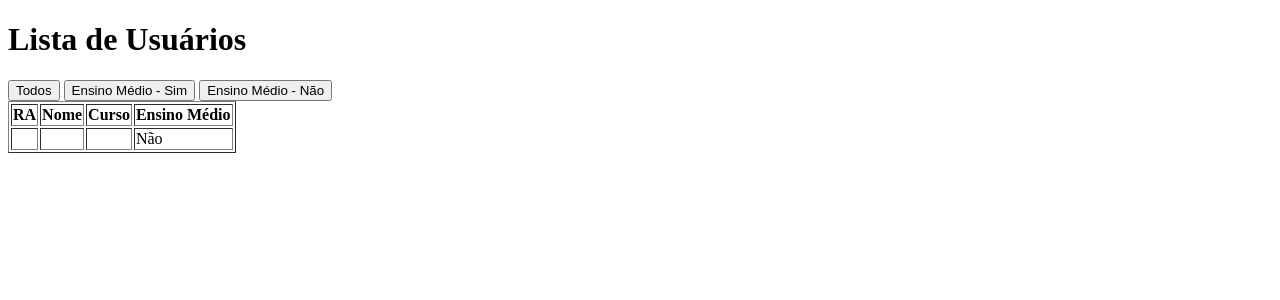
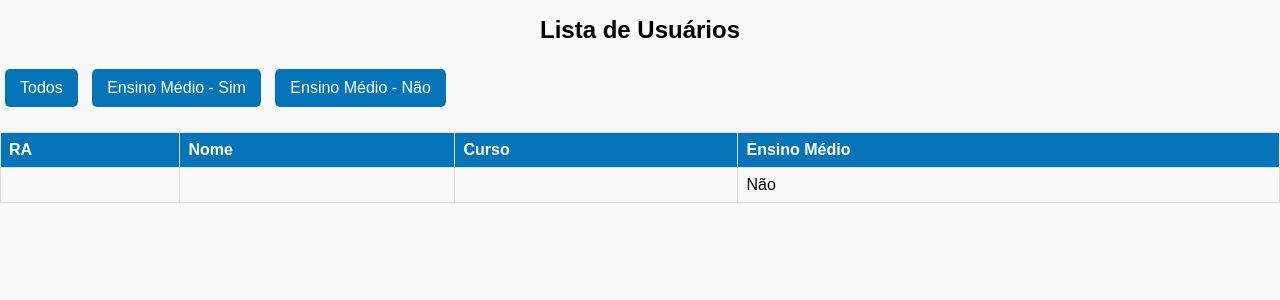
Before and after one commit to FelipeAraujoOliveira/API_DJANGO, a Django app: template api_django/templates/user_list.html in a window 1280 px wide. Shown: the top 300 px of the page. Run offline with Django 5.2, Linux system fonts and the light colour scheme; the template is opened without the code that fills it: values that come from a table or form of the project are taken from there, others are empty; data comes from the database, SQL or seed files in the repository.

Commit message:
visual legal

```diff
--- /dev/null
+++ b/api_django/static/user_list.css
@@ -0,0 +1,60 @@
+/* Definindo a cor de fundo da página */
+body {
+    font-family: 'Poppins', sans-serif;
+    background-color: #f9f9f9;  /* Ajuste do fundo da página */
+    margin: 0;
+    padding: 0;
+}
+
+/* Título principal */
+h1 {
+    color: #000000;  /* Cor preta para o título */
+    font-size: 24px;
+    font-weight: bold;
+    text-align: center;
+    margin-bottom: 20px;
+}
+
+/* Estilo da tabela */
+table {
+    width: 100%;
+    border-collapse: collapse;
+    margin: 20px 0;
+}
+
+/* Tabela: cor preta para o conteúdo da tabela */
+th, td {
+    border: 1px solid #ddd;
+    padding: 8px;
+    text-align: left;
+    font-size: 16px;
+    color: #000000;  /* Cor preta para o texto dentro da tabela */
+}
+
+/* Estilo das células de cabeçalho */
+th {
+    background-color: #0674B8;
+    color: #ffffff;  /* Cor branca para o texto do cabeçalho */
+}
+
+/* Estilo dos botões de filtro */
+button {
+    padding: 10px 15px;
+    background-color: #0674B8;
+    color: white;
+    border: none;
+    border-radius: 5px;
+    cursor: pointer;
+    font-size: 16px;
+    margin: 5px;
+}
+
+button:hover {
+    background-color: #055b88;  /* Alteração da cor de fundo ao passar o mouse */
+}
+
+/* Estilo para quando não houver usuários */
+td[colspan="4"] {
+    text-align: center;
+    color: #888;  /* Cor mais clara quando não houver dados */
+}
--- a/api_django/templates/user_list.html
+++ b/api_django/templates/user_list.html
@@ -2,7 +2,15 @@
 <html lang="pt-br">
 <head>
     <meta charset="UTF-8">
+    <meta name="viewport" content="width=device-width, initial-scale=1.0">
     <title>Lista de Usuários</title>
+
+    <!-- Carregar arquivos estáticos do Django -->
+    {% load static %}
+
+    <!-- Referenciar o arquivo CSS -->
+    <link rel="stylesheet" href="{% static '/user_list.css' %}">  <!-- Caminho do CSS no diretório static -->
+
     <script>
         function filterUsers(ensinoMedio) {
             const url = new URL(window.location.href);
@@ -16,15 +24,18 @@
     </script>
 </head>
 <body>
+    <div class="container">
         <h1>Lista de Usuários</h1>
 
-    <!-- Botões para filtrar os alunos por ensino_medio -->
+        <!-- Contêiner dos botões para filtrar os alunos -->
+        <div class="buttons-container">
             <button onclick="filterUsers(null)">Todos</button>
             <button onclick="filterUsers('true')">Ensino Médio - Sim</button>
             <button onclick="filterUsers('false')">Ensino Médio - Não</button>
+        </div>
 
         <!-- Tabela de usuários -->
-    <table border="1">
+        <table>
             <thead>
                 <tr>
                     <th>RA</th>
@@ -48,5 +59,6 @@
                 {% endfor %}
             </tbody>
         </table>
+    </div>
 </body>
 </html>
--- a/api_root/settings.py
+++ b/api_root/settings.py
@@ -129,6 +129,10 @@ USE_TZ = True
 
 STATIC_URL = 'static/'
 
+STATICFILES_DIRS = [
+    BASE_DIR / "static",
+]
+
 # Default primary key field type
 # https://docs.djangoproject.com/en/5.0/ref/settings/#default-auto-field
 
```
Also changed, not shown: docker-compose.yml (+4 -4 lines). Lines whose indentation alone changed are shown as unchanged.
